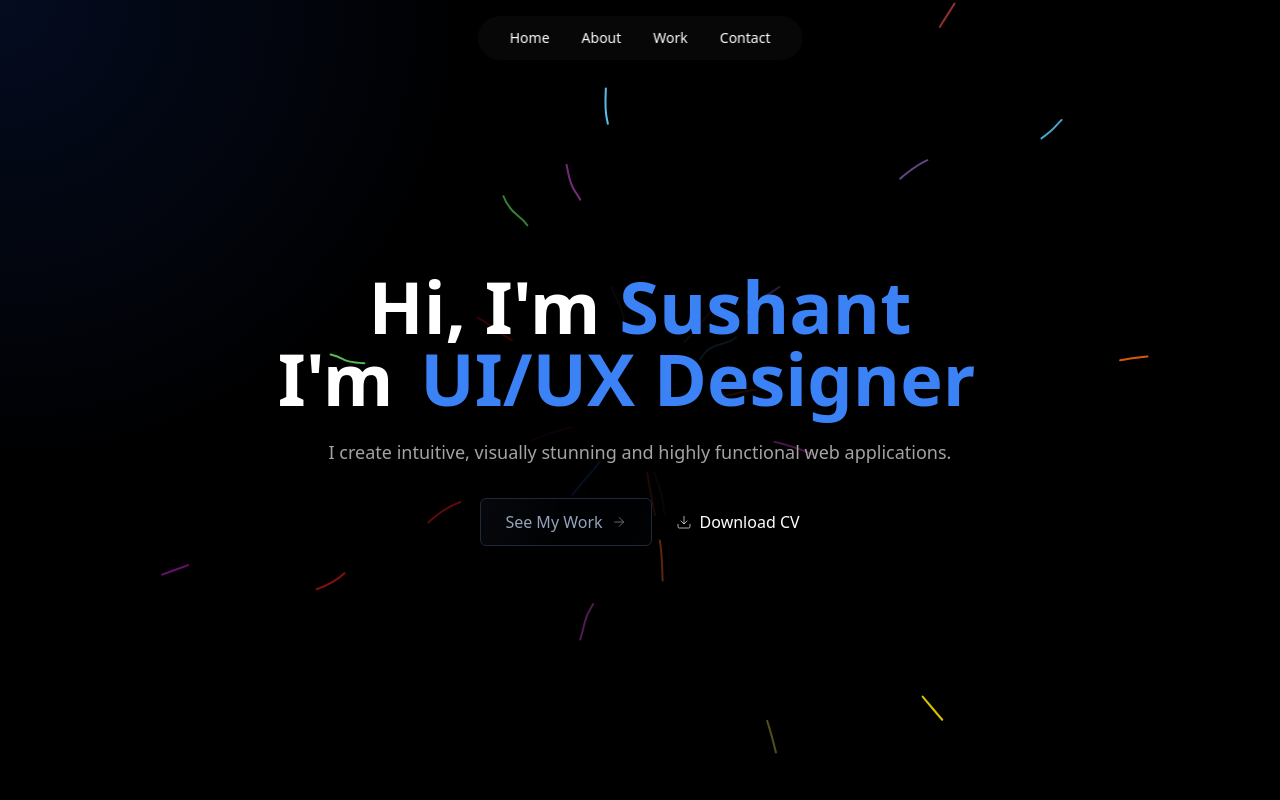
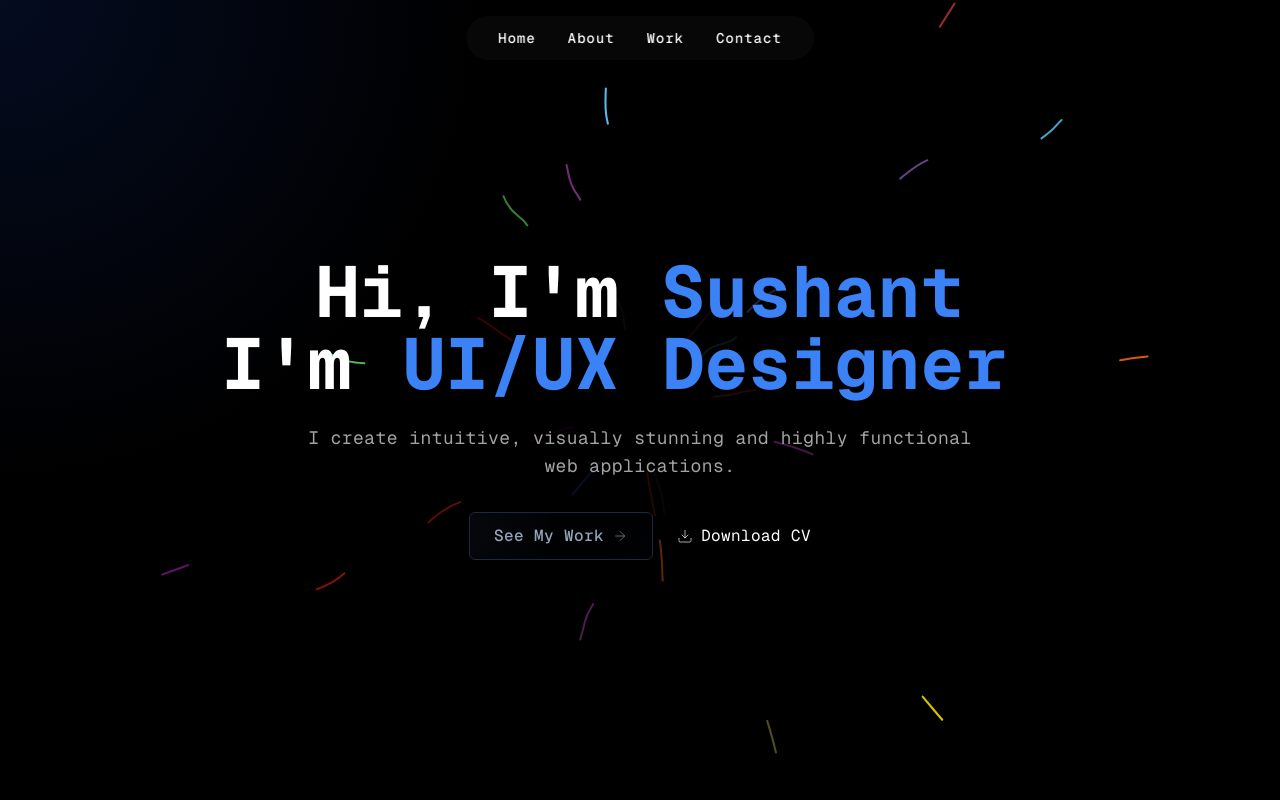
Before and after one commit to iamstyx/portfolio, a React (Vite) app: page / in a window 1280 px wide. Shown: the top 800 px of the page. Built offline with nearby package versions, Linux system fonts and the light colour scheme.

Commit message:
Portfolio: Switch to Geist Mono and Add Some Cursor Defaults

```diff
--- a/index.html
+++ b/index.html
@@ -3,6 +3,7 @@
   <head>
     <meta charset="UTF-8" />
     <link rel="icon" type="image/svg+xml" href="/favicon.svg" />
+    <link href="https://fonts.googleapis.com/css2?family=Geist+Mono:wght@300;400;500;600;700&display=swap" rel="stylesheet">
     <meta name="viewport" content="width=device-width, initial-scale=1.0" />
     <title>Sushant's Portfolio</title>
   </head>
--- a/src/components/About.jsx
+++ b/src/components/About.jsx
@@ -26,13 +26,13 @@ const About = () => {
           className="space-y-12"
         >
           {/* Section Header */}
-          <div className="text-center">
+          <div className="text-center select-none cursor-default">
             <h2 className="text-3xl font-bold text-white sm:text-4xl">About Me</h2>
             <div className="mt-2 h-1 w-20 bg-blue-500 mx-auto"></div>
           </div>
 
           {/* Professional Background */}
-          <div className="text-neutral-400 space-y-6">
+          <div className="text-neutral-400 space-y-6 select-none cursor-default">
   <p className="text-lg leading-relaxed">
     I'm a passionate Full Stack Developer with 1+ years of experience crafting modern web applications.
     My expertise lies in building scalable, user-centric solutions that combine cutting-edge frontend technologies
@@ -56,14 +56,14 @@ const About = () => {
 </div>
 
           {/* Skills Section */}
-          <div>
-            <h3 className="text-2xl font-semibold text-white mb-6">Technical Skills</h3>
+          <div className="select-none">
+            <h3 className="text-2xl font-semibold text-white mb-6 cursor-default">Technical Skills</h3>
             <div className="flex flex-wrap gap-3">
               {skills.map((skill, index) => (
                 <motion.div
                   key={index}
                   whileHover={{ scale: 1.05 }}
-                  className="shadow-[inset_0_0_0_2px_#616467] text-white  px-12 py-4 rounded-full tracking-widest uppercase font-bold hover:text-blue-500 dark:text-neutral-200 transition duration-200 "
+                  className="shadow-[inset_0_0_0_2px_#616467] text-white px-12 py-4 rounded-full tracking-widest uppercase font-bold hover:text-blue-500 dark:text-neutral-200 transition duration-200 cursor-default"
                 >
                   {skill}
                 </motion.div>
--- a/src/components/Hero.jsx
+++ b/src/components/Hero.jsx
@@ -12,15 +12,15 @@ const Hero = () => {
       <BackgroundLines className="absolute inset-0 z-0 h-screen" />
 
       <div className="relative z-40 mx-auto flex h-full max-w-7xl flex-col items-center justify-center px-4 sm:px-6 lg:px-8">
-        <h1 className="mt-4 text-center text-4xl font-bold sm:text-5xl md:text-7xl">
+        <h1 className="mt-4 text-center text-4xl heading-text sm:text-5xl md:text-7xl select-none cursor-default">
           <span className="text-white">Hi, I'm </span>
           <span className="text-blue-500">Sushant</span>
           <br />
           <span className="text-white">I'm </span>
-          <FlipWords words={words} className="text-blue-500" /> <br />
+          <FlipWords words={words} className="text-blue-500" />
         </h1>
 
-        <p className="mt-6 max-w-2xl text-center text-lg text-neutral-400">
+        <p className="mt-6 max-w-2xl text-center body-text text-lg text-neutral-400 select-none cursor-default">
           I create intuitive, visually stunning and highly functional web applications.
         </p>
 
@@ -55,6 +55,6 @@ const Hero = () => {
       </div>
     </div>
   );
-};
+}
 
 export default Hero;
--- a/src/components/Navbar.jsx
+++ b/src/components/Navbar.jsx
@@ -8,28 +8,28 @@ const Navbar = () => {
         <motion.button
           whileHover={{ scale: 1.05 }}
           onClick={() => scrollToSection('home')}
-          className="text-sm font-medium text-white transition-colors hover:text-blue-500"
+          className="nav-text text-sm text-white transition-colors hover:text-blue-500"
         >
           Home
         </motion.button>
         <motion.button
           whileHover={{ scale: 1.05 }}
           onClick={() => scrollToSection('about')}
-          className="text-sm font-medium text-white transition-colors hover:text-blue-500"
+          className="nav-text text-sm text-white transition-colors hover:text-blue-500"
         >
           About
         </motion.button>
         <motion.button
           whileHover={{ scale: 1.05 }}
           onClick={() => scrollToSection('work')}
-          className="text-sm font-medium text-white transition-colors hover:text-blue-500"
+          className="nav-text text-sm text-white transition-colors hover:text-blue-500"
         >
           Work
         </motion.button>
         <motion.button
           whileHover={{ scale: 1.05 }}
           onClick={() => scrollToSection('contact')}
-          className="text-sm font-medium text-white transition-colors hover:text-blue-500"
+          className="nav-text text-sm text-white transition-colors hover:text-blue-500"
         >
           Contact
         </motion.button>
--- a/src/index.css
+++ b/src/index.css
@@ -1,3 +1,42 @@
 @tailwind base;
 @tailwind components;
 @tailwind utilities;
+
+@layer base {
+  html {
+    font-family: "Geist Mono", monospace;
+    -webkit-font-smoothing: antialiased;
+    -moz-osx-font-smoothing: grayscale;
+  }
+
+  body {
+    @apply antialiased tracking-wide leading-relaxed;
+  }
+
+  h1, h2, h3, h4, h5, h6 {
+    @apply tracking-normal leading-normal;
+  }
+
+  p {
+    @apply leading-loose;
+  }
+}
+
+/* Custom styles for better readability */
+@layer components {
+  .nav-text {
+    @apply tracking-wider font-medium;
+  }
+
+  .heading-text {
+    @apply tracking-normal font-bold;
+  }
+
+  .body-text {
+    @apply tracking-wide leading-relaxed;
+  }
+
+  .caption-text {
+    @apply tracking-widest text-sm;
+  }
+}
--- a/tailwind.config.js
+++ b/tailwind.config.js
@@ -16,6 +16,18 @@ module.exports = {
   darkMode: "class",
   theme: {
     extend: {
+      fontFamily: {
+        sans: ["Geist Mono", "monospace"],
+        mono: ["Geist Mono", "monospace"],
+      },
+      letterSpacing: {
+        'wider': '0.07em',
+        'widest': '0.15em',
+      },
+      lineHeight: {
+        'relaxed': '1.75',
+        'loose': '2',
+      },
       backgroundImage: {
         'grid-white': "linear-gradient(to right, rgb(255, 255, 255, 0.1) 1px, transparent 1px), linear-gradient(to bottom, rgb(255, 255, 255, 0.1) 1px, transparent 1px)",
         'radial-gradient': "radial-gradient(circle at center, var(--tw-gradient-from), var(--tw-gradient-to))",
```
